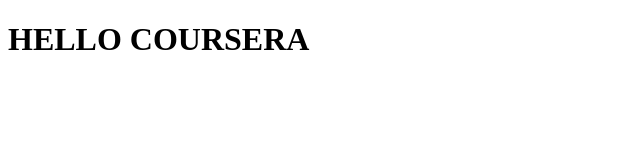
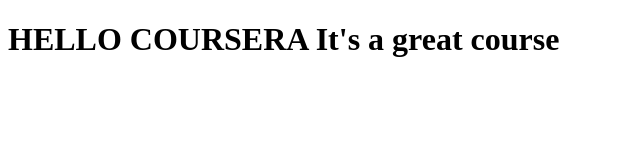
Before and after one commit to NafisaUsmonova/coursera-test, a plain HTML site: page site/index.html in a window 1280 px wide. Shown: the whole page, without its empty margins (0-640 px from the left). Drawn offline with Linux system fonts and the light colour scheme.

Commit message:
Small addition to our page content.

```diff
--- a/site/index.html
+++ b/site/index.html
@@ -6,6 +6,6 @@
     <title>Hello Coursera</title>
 </head>
 <body>
-    <h1>HELLO COURSERA</h1>
+    <h1>HELLO COURSERA It's a great course</h1>
 </body>
 </html>
```
